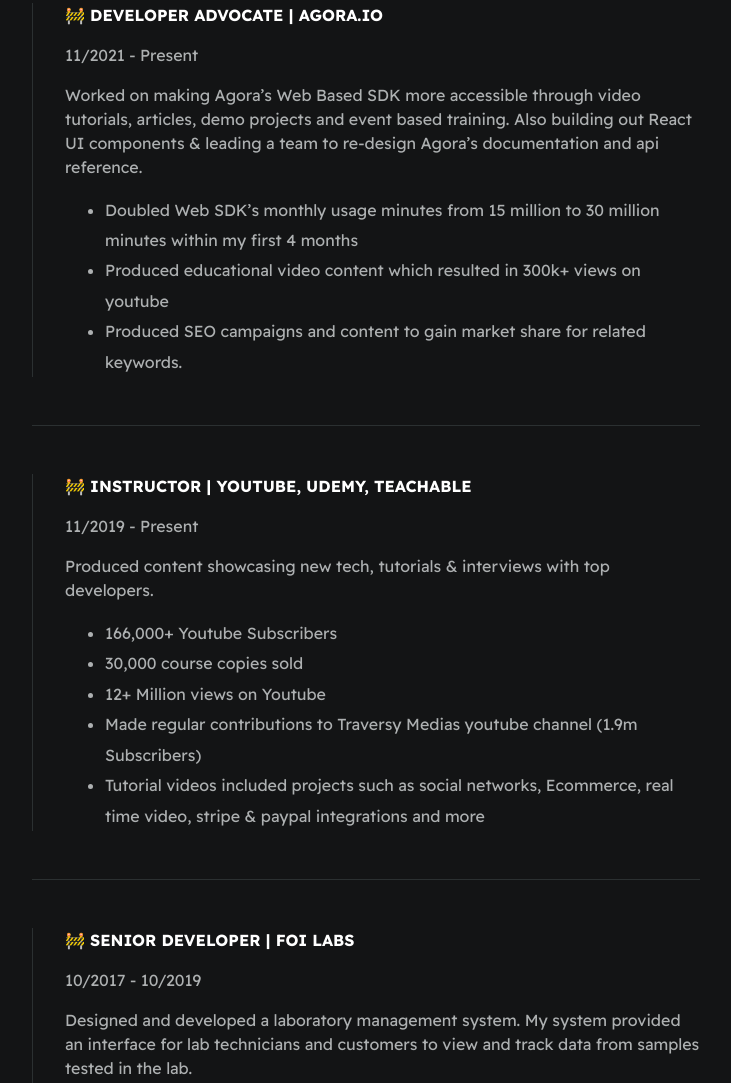
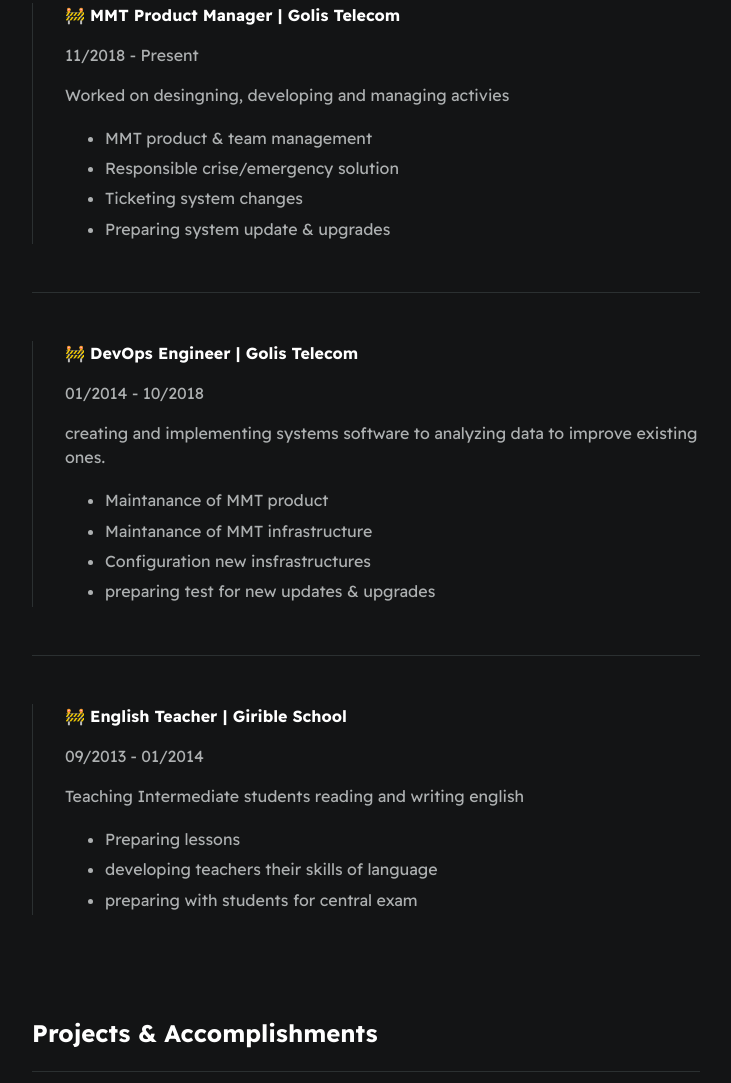
Before and after one commit to ibnuahmed/Resume-Websit, a plain HTML site: page index.html in a window 1280 px wide. Shown: the part 899-1982 px from the top of the page, without its empty margins (274-1005 px from the left). Drawn offline with Linux system fonts and the light colour scheme.

Commit message:
Update work history section

```diff
--- a/index.html
+++ b/index.html
@@ -58,59 +58,41 @@
 
                 <div class="line-break"></div>
                 <div class="card--work-history">
-                    <strong>🚧 DEVELOPER ADVOCATE | AGORA.IO</strong>
-                    <p>11/2021 - Present</p>
-                    <p>Worked on making Agora’s Web Based SDK more accessible through video tutorials, articles, demo projects and event based training. Also building out React UI components & leading a team to re-design Agora’s documentation and api reference.</p>
+                    <strong>🚧 MMT Product Manager | Golis Telecom</strong>
+                    <p>11/2018 - Present</p>
+                    <p>Worked on desingning, developing and managing activies</p>
                     <ul>
-                        <li>Doubled Web SDK’s monthly usage minutes from 15 million to 30 million minutes within my first 4 months</li>
-                        <li>Produced educational video content which resulted in 300k+ views on youtube</li>
-                        <li>Produced SEO campaigns and content to gain market share for related keywords.</li>
+                        <li>MMT product & team management</li>
+                        <li>Responsible crise/emergency solution</li>
+                        <li>Ticketing system changes</li>
+                        <li>Preparing system update & upgrades</li>
                     </ul>
                 </div>
 
                 <div class="line-break"></div>
 
                 <div class="card--work-history">
-                    <strong>🚧 INSTRUCTOR | YOUTUBE, UDEMY, TEACHABLE</strong>
-                    <p>11/2019 - Present</p>
-                    <p>Produced content showcasing new tech, tutorials & interviews with top developers.</p>
+                    <strong>🚧 DevOps Engineer | Golis Telecom</strong>
+                    <p>01/2014 - 10/2018</p>
+                    <p>creating and implementing systems software to analyzing data to improve existing ones.</p>
                     <ul>
-                        <li>166,000+ Youtube Subscribers</li>
-                        <li>30,000 course copies sold</li>
-                        <li>12+ Million views on Youtube</li>
-                        <li>Made regular contributions to Traversy Medias youtube channel (1.9m Subscribers)</li>
-                        <li>Tutorial videos included projects such as social networks, Ecommerce, real time video, stripe & paypal integrations and more </li>
+                        <li>Maintanance of MMT product</li>
+                        <li>Maintanance of MMT infrastructure</li>
+                        <li>Configuration new insfrastructures</li>
+                        <li>preparing test for new updates & upgrades</li>
                     </ul>
                 </div>
 
                 <div class="line-break"></div>
 
                 <div class="card--work-history">
-                    <strong>🚧 SENIOR DEVELOPER | FOI LABS</strong>
-                    <p>10/2017 - 10/2019</p>
-                    <p>Designed and developed a laboratory management system. My system
-                        provided an interface for lab technicians and customers to view and
-                        track data from samples tested in the lab.</p>
+                    <strong>🚧 English Teacher | Girible School</strong>
+                    <p>09/2013 - 01/2014</p>
+                    <p>Teaching Intermediate students reading and writing english</p>
                     <ul>
-                        <li>Designed prototype & pitched original idea for new lab management system (LIMS)</li>
-                        <li>Built entire code base and brought version 1 of LIMS system to market as a solo developer</li>
-                        <li>Onboarded and trained customers (Webinars & Conferences)</li>
-                        <li>Managed a small team of developers in expansion of LIMS system</li>
-                    </ul>
-                </div>
-
-                <div class="line-break"></div>
-
-                <div class="card--work-history">
-                    <strong>🚧 DIGITAL MARKETER | UNIFIVE DIGITAL</strong>
-                    <p>2014 - 2017</p>
-                    <p>Started a digital agency building websites and marketing for
-                        local businesses. Mostly Wordpress sites with small modifications to
-                        themes.</p>
-                    <ul>
-                        <li>Organized SEO & SEM campaigns on a local and global scale.</li>
-                        <li>Saved a customer $110k a year by reducing Adwords CPC cost with optimization</li>
-                        <li>70 + websites built with my small team of developers and freelancers</li>
+                        <li>Preparing lessons</li>
+                        <li>developing teachers their skills of language </li>
+                        <li>preparing with students for central exam</li>
                     </ul>
                 </div>
             </section>
```
